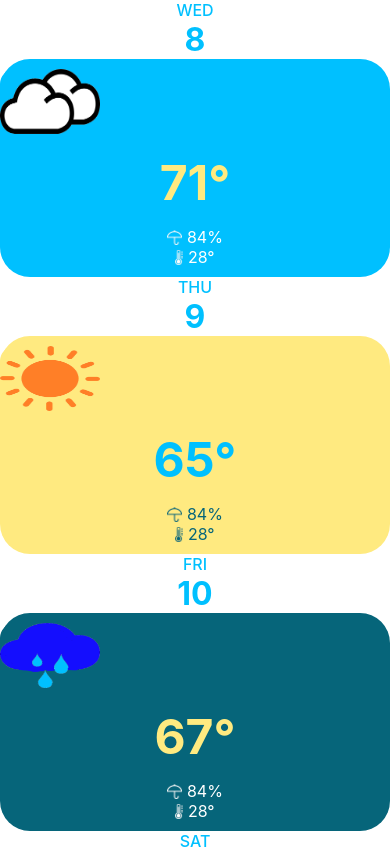
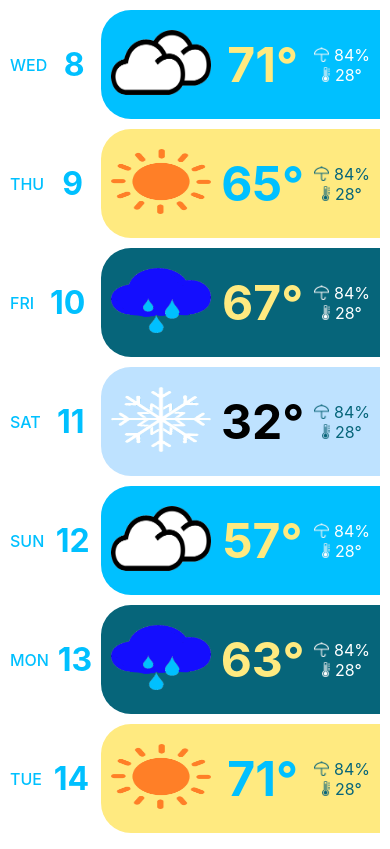
Before and after one commit to jcsmileyjr/adventofcss-weather-ui, a React (Create React App) app: page / in a window 390 px wide. Shown: the top 849 px of the page. Built offline with nearby package versions, Linux system fonts and the light colour scheme.

Commit message:
Refactor for mobile view

```diff
--- a/src/App.css
+++ b/src/App.css
@@ -1,15 +1,3 @@
-.App {
-
-}
-
-.content--container {
-  border-radius: 30px;
-  padding: 10px 0;
-  height: 100%;
-  display: flex;
-  flex-direction: column;
-  justify-content: space-between;
-}
 
 .darkBlue {
   color: #00c0ff;
@@ -38,8 +26,6 @@
   color: black;
 }
 
-
-
 .cloud-bg-colors {
   background-color: #00c0ff;
 }
@@ -54,10 +40,6 @@
 
 .snow-bg-colors {
   background-color: #bee2ff;
-}
-
-.cloudy-temp-color {
-
 }
 
 .cloudy-details-color {
@@ -127,12 +109,48 @@
   color: #00c0ff;
 }
 
+.App {
+  display: block;
+  height: 100vh;
+}
+
+section {
+  display: flex;
+  justify-content: space-between;
+  align-items: center;
+  margin: 10px;
+}
+
+.content--container {
+  border-top-left-radius: 30px;
+  border-bottom-left-radius: 30px;
+  padding: 10px;
+  display: flex;
+  justify-content: space-between;
+  align-items: center;
+  flex-direction: row;
+  width: 70%;
+}
+
 @media only screen and (min-width: 600px){
+  .content--container {
+    height: 100%;
+    border-top-left-radius: 0%;
+    border-bottom-left-radius:0%;
+    border-radius: 30px;
+    padding: 10px 0;
+    flex-direction: column;
+    width: 100%;
+  }
+
+  section {
+    margin: 0;
+  }
+
   .App {
     display: flex;
     justify-content: center;
     align-items: center;
-    height: 100vh;
   }
 
   main {
@@ -140,4 +158,8 @@
     gap: 10px;
     margin:0 10px;
   }
+
+  section {
+    display: block;
+  }
 }
```
